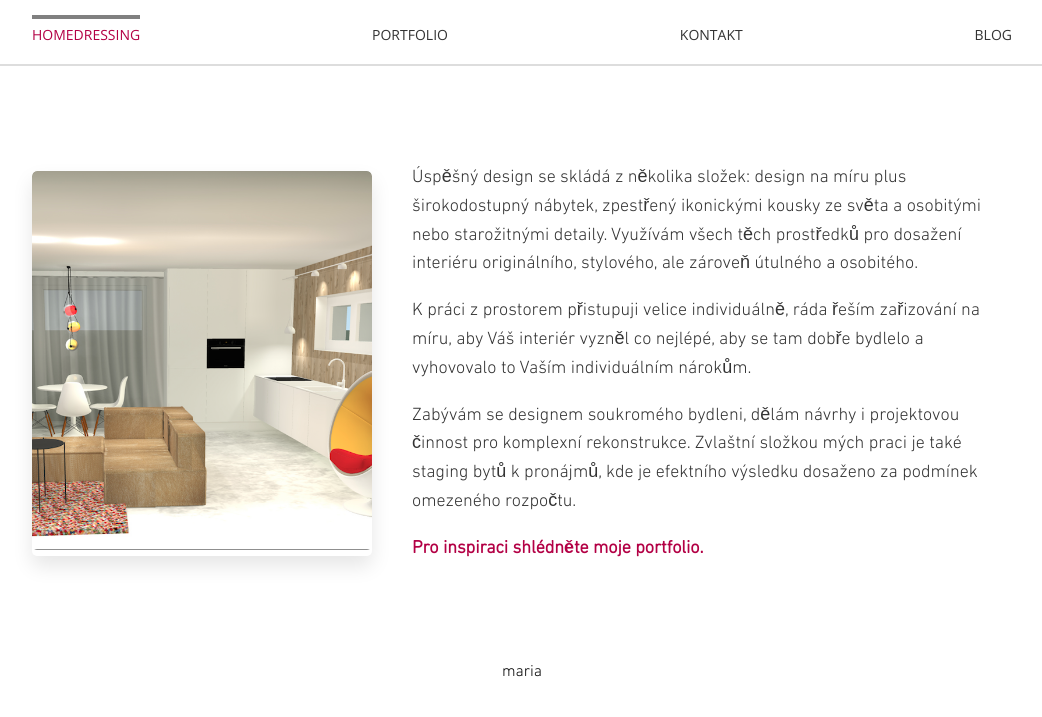
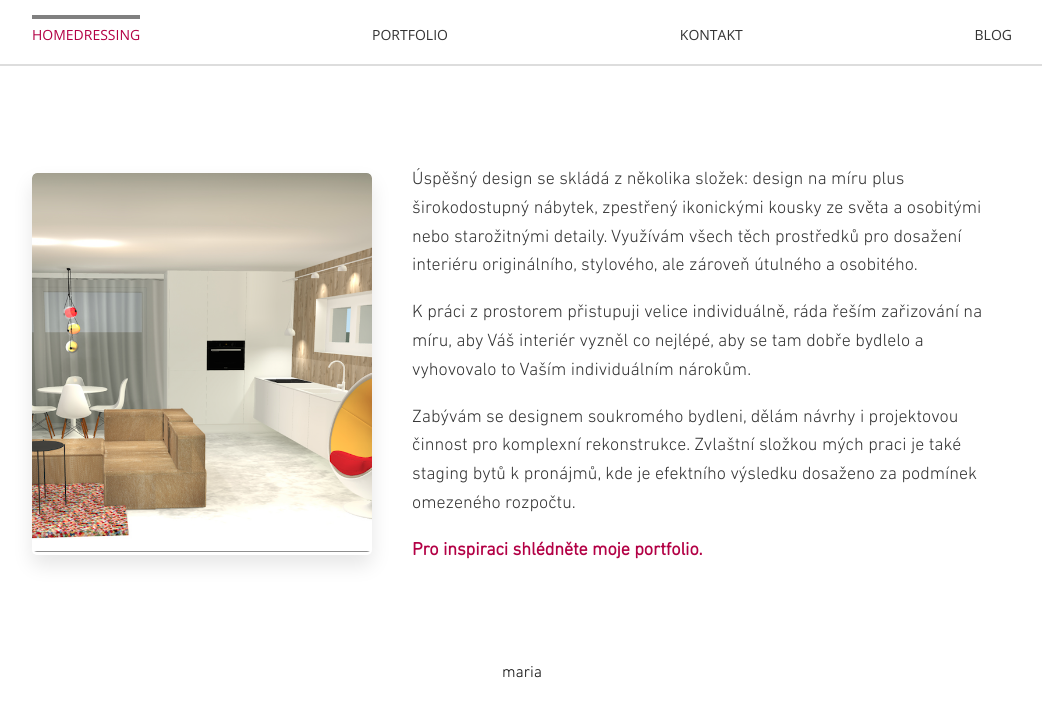
Before and after one commit to tlcowling/homedressing, a Jekyll site: the page built from index.md, in a window 1280 px wide. Shown: the top 717 px of the page, without its empty margins (118-1160 px from the left). Built offline with Jekyll 4.4.1, drawn with Linux system fonts in a browser that asks for light colours.

Commit message:
One letter can make a helluva difference

```diff
--- a/assets/css/styles.css
+++ b/assets/css/styles.css
@@ -2,7 +2,7 @@
 
 @font-face {
     font-family: 'DIN';
-    src: url('https://tlcowling.github.io/homedressing/assets/fonts/din-next-w01-light.woff2') format('woff2'),
+    src: url('https://tlcowling.github.io/homedressing/assets/fonts/din-next-w02-light.woff2') format('woff2'),
          url('https://tlcowling.github.io/homedressing/assets/fonts/din-next-w01-light.woff2') format('woff2');
     font-weight: normal;
     font-style: normal;
```
